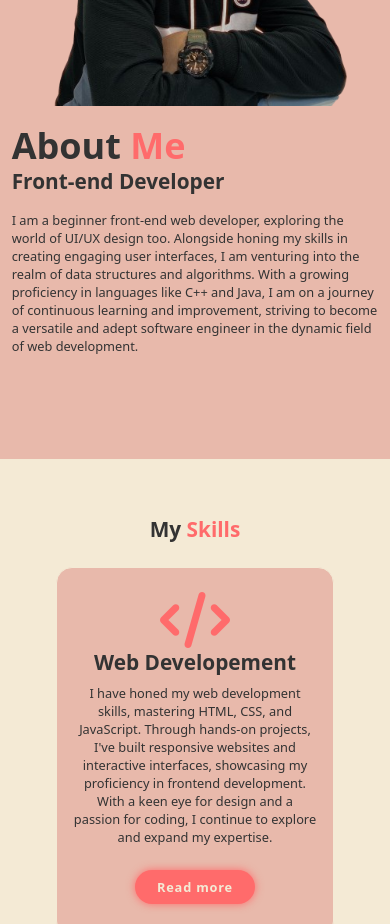
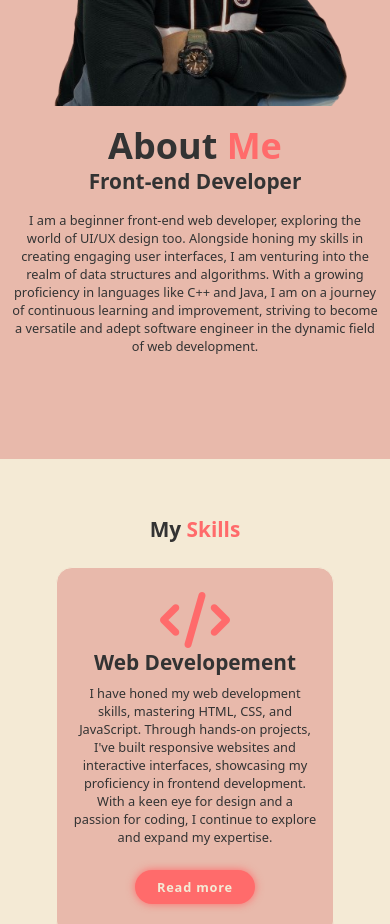
Before and after one commit to SumanJain2005/SumanJainPortfolio, a plain HTML site: page index.html in a window 390 px wide. Shown: the part 1240-2164 px from the top of the page. Drawn offline with nearby package versions, Linux system fonts and the light colour scheme.

Commit message:
Update style.css

```diff
--- a/style.css
+++ b/style.css
@@ -507,6 +507,9 @@ span{
     .about{
         flex-direction: column;
     }
+    .about-content , .about-content h2{
+        text-align: center;
+    }
     .about-image img{
         width: 90vw;
         margin-top: 4rem;
@@ -528,6 +531,9 @@ span{
     .portfolio-container{
         grid-template-columns: 1fr;
     }
+    .about-content , .about-content h2{
+        text-align: center;
+    }
 
     .home-img img{
         width: 80vw;
```
